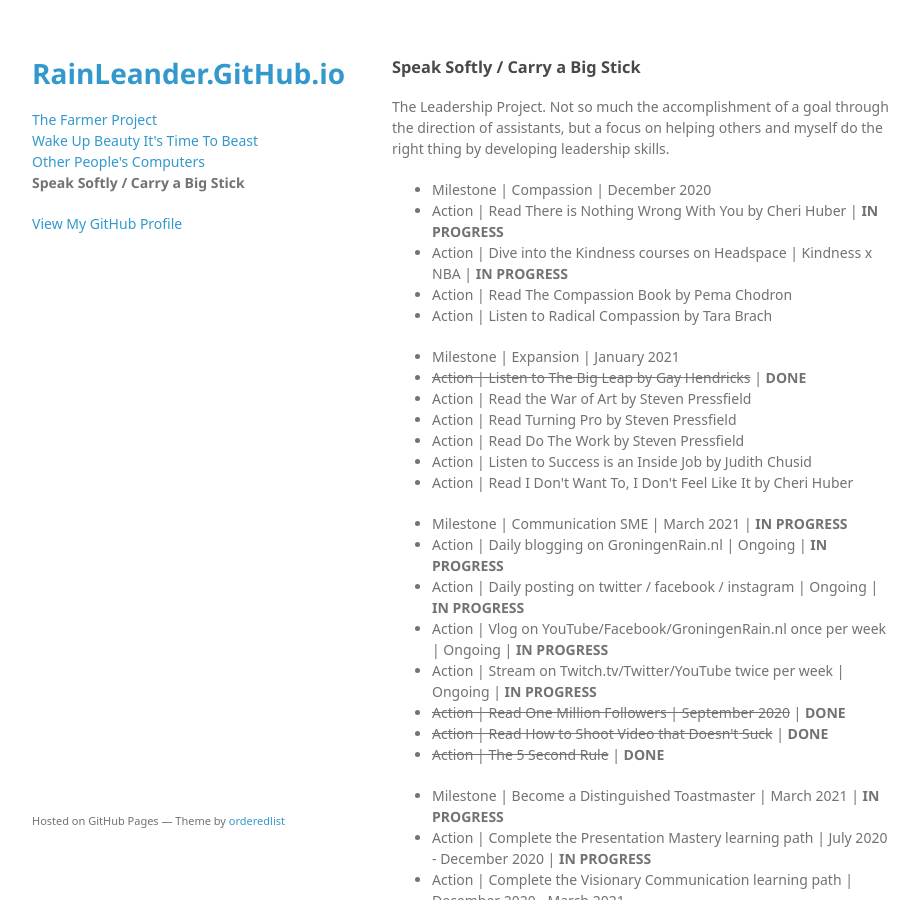
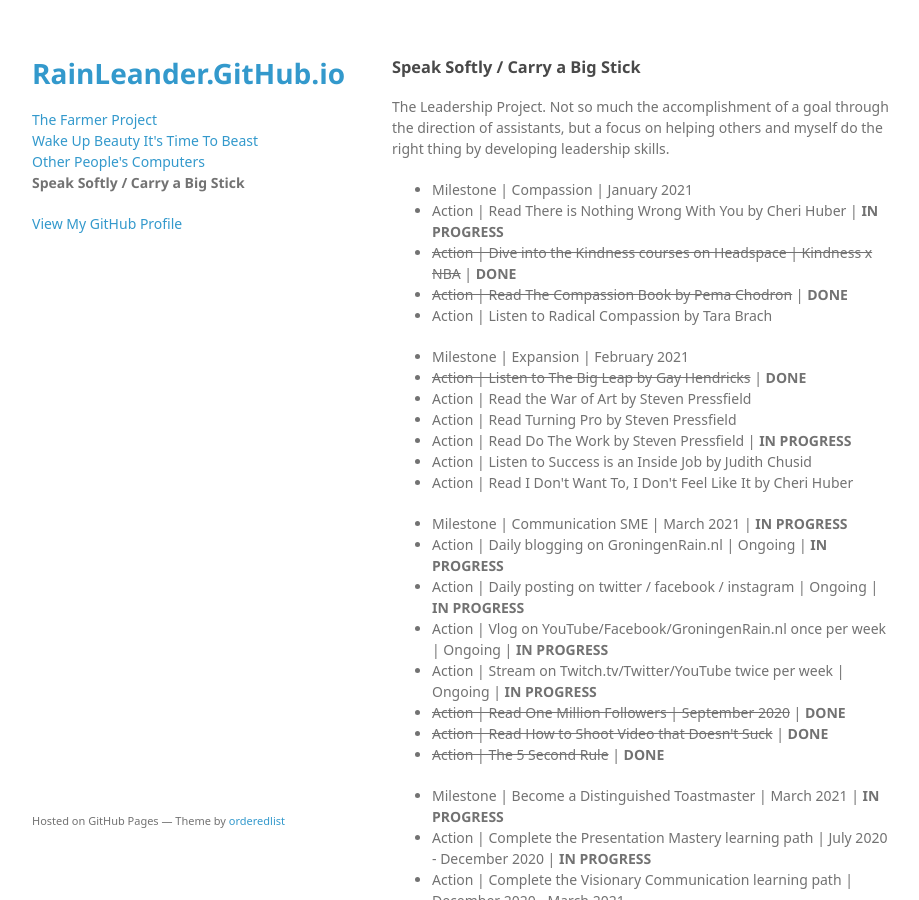
Before and after one commit to rainleander/rainleander.github.io, a Jekyll site: the page speak-softly.html, which Jekyll copies as it is, in a window 1280 px wide and 900 px high. Shown: the whole window, without its empty margins (178-1097 px from the left). Built offline with Jekyll 4.4.1, drawn with Linux system fonts in a browser that asks for light colours; some web fonts are replaced.

Commit message:
Update speak-softly.html

```diff
--- a/speak-softly.html
+++ b/speak-softly.html
@@ -29,17 +29,17 @@
 <a id="speak-softly-carry-a-big-stick" class="anchor" href="#speak-softly-carry-a-big-stick" aria-hidden="true"><span aria-hidden="true" class="octicon octicon-link"></span></a>Speak Softly / Carry a Big Stick</h3>
 <p>The Leadership Project. Not so much the accomplishment of a goal through the direction of assistants, but a focus on helping others and myself do the right thing by developing leadership skills.</p>
 
-        <p>        <ul><li>Milestone | Compassion | December 2020</li>
+        <p>        <ul><li>Milestone | Compassion | January 2021</li>
           <li>Action | Read There is Nothing Wrong With You by Cheri Huber | <b>IN PROGRESS</b></li>
-          <li>Action | Dive into the Kindness courses on Headspace | Kindness x NBA | <b>IN PROGRESS</b></li>
-          <li>Action | Read The Compassion Book by Pema Chodron</li>
+          <li><del>Action | Dive into the Kindness courses on Headspace | Kindness x NBA</del> | <b>DONE</b></li>
+          <li><del>Action | Read The Compassion Book by Pema Chodron</del> | <b>DONE</b></li>
           <li>Action | Listen to Radical Compassion by Tara Brach</li></ul>
 
-        <ul><li>Milestone | Expansion | January 2021</li>
+        <ul><li>Milestone | Expansion | February 2021</li>
           <li><del>Action | Listen to The Big Leap by Gay Hendricks</del> | <b>DONE</b></li>
           <li>Action | Read the War of Art by Steven Pressfield</li>
           <li>Action | Read Turning Pro by Steven Pressfield</li>
-          <li>Action | Read Do The Work by Steven Pressfield</li>
+          <li>Action | Read Do The Work by Steven Pressfield | <b>IN PROGRESS</b></li>
           <li>Action | Listen to Success is an Inside Job by Judith Chusid</li>
           <li>Action | Read I Don't Want To, I Don't Feel Like It by Cheri Huber</li></ul>
 
```
